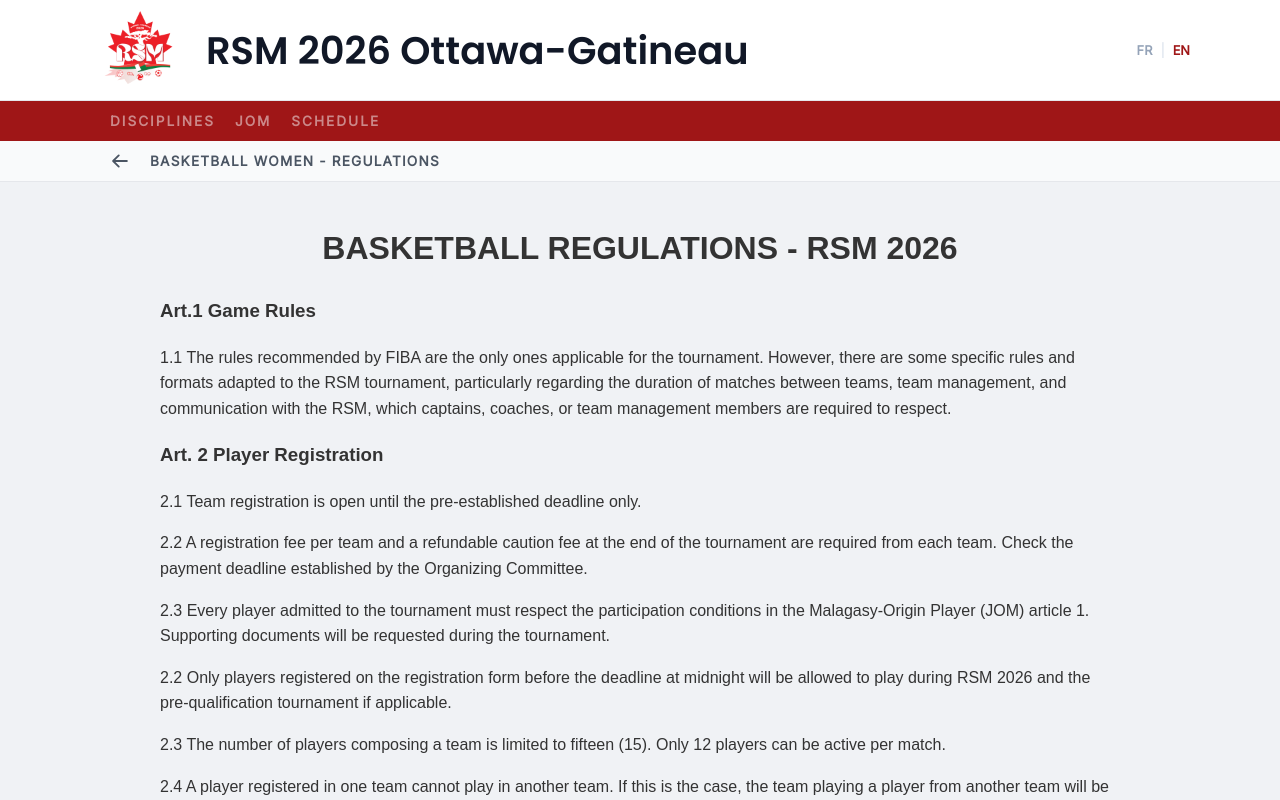
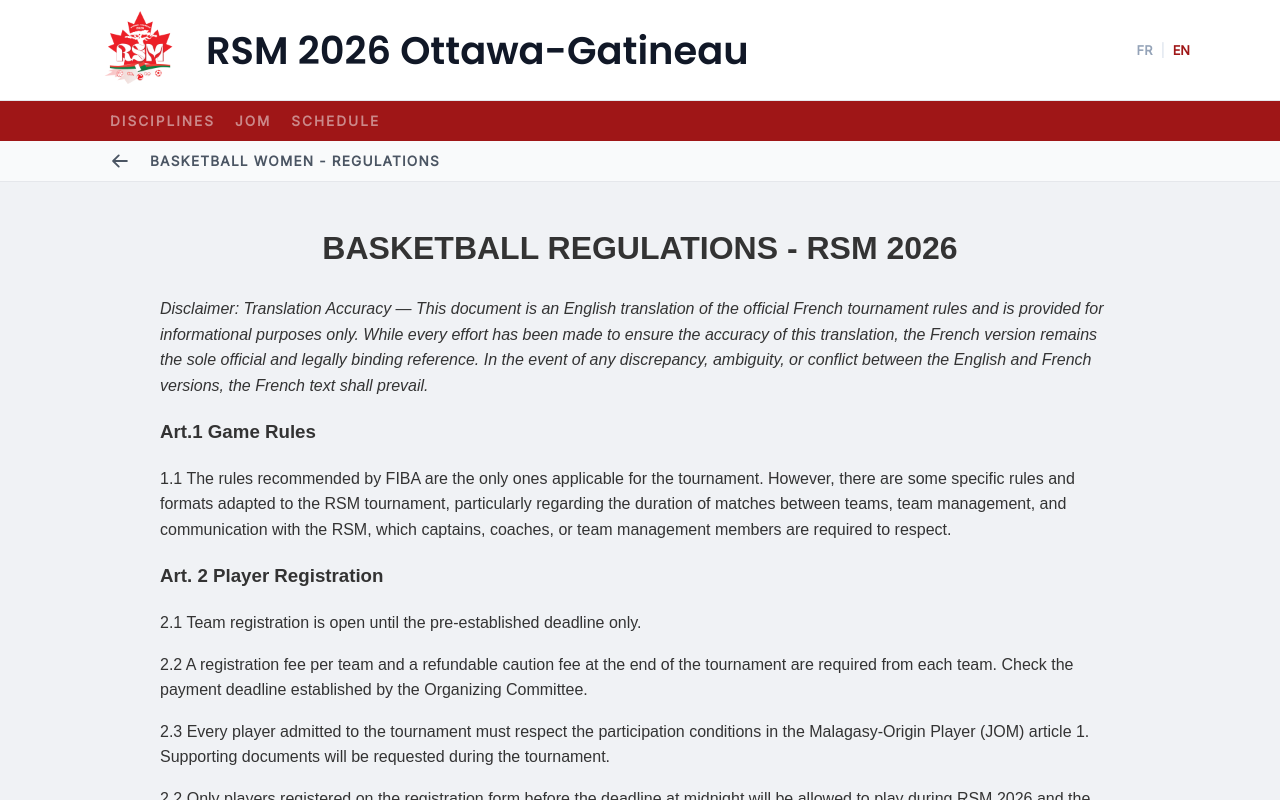
Before and after one commit to matth9597/Rsm2026, a React (Vite) app: page /basketball-femme/reglement in a window 1280 px wide. Both pictures are taken after a click on the element "EN". Shown: the top 800 px of the page. Built offline with nearby package versions, Linux system fonts and the light colour scheme.

Commit message:
adding regulation for basket women

```diff
--- a/src/pages/reglementsSports/Basketball/ReglementBasketballFemmeEN.jsx
+++ b/src/pages/reglementsSports/Basketball/ReglementBasketballFemmeEN.jsx
@@ -4,6 +4,7 @@
   return (
     <div style={{ padding: '20px', maxWidth: '1000px', margin: '0 auto', fontFamily: 'sans-serif', lineHeight: '1.6', color: '#333' }}>
       <h1 style={{ textAlign: 'center' }}>BASKETBALL REGULATIONS - RSM 2026</h1>
+      <p><em>Disclaimer: Translation Accuracy — This document is an English translation of the official French tournament rules and is provided for informational purposes only. While every effort has been made to ensure the accuracy of this translation, the French version remains the sole official and legally binding reference. In the event of any discrepancy, ambiguity, or conflict between the English and French versions, the French text shall prevail.</em></p>
 
       <h3>Art.1 Game Rules</h3>
       <p>1.1 The rules recommended by FIBA are the only ones applicable for the tournament. However, there are some specific rules and formats adapted to the RSM tournament, particularly regarding the duration of matches between teams, team management, and communication with the RSM, which captains, coaches, or team management members are required to respect.</p>
--- a/src/pages/reglementsSports/Basketball/ReglementBasketballHommeEN.jsx
+++ b/src/pages/reglementsSports/Basketball/ReglementBasketballHommeEN.jsx
@@ -4,6 +4,7 @@
   return (
     <div style={{ padding: '20px', maxWidth: '1000px', margin: '0 auto', fontFamily: 'sans-serif', lineHeight: '1.6', color: '#333' }}>
       <h1 style={{ textAlign: 'center' }}>BASKETBALL REGULATIONS - RSM 2026</h1>
+      <p><em>Disclaimer: Translation Accuracy — This document is an English translation of the official French tournament rules and is provided for informational purposes only. While every effort has been made to ensure the accuracy of this translation, the French version remains the sole official and legally binding reference. In the event of any discrepancy, ambiguity, or conflict between the English and French versions, the French text shall prevail.</em></p>
 
       <h3>Art.1 Game Rules</h3>
       <p>1.1 The rules recommended by FIBA are the only ones applicable for the tournament. However, there are some specific rules and formats adapted to the RSM tournament, particularly regarding the duration of matches between teams, team management, and communication with the RSM, which captains, coaches, or team management members are required to respect.</p>
```
